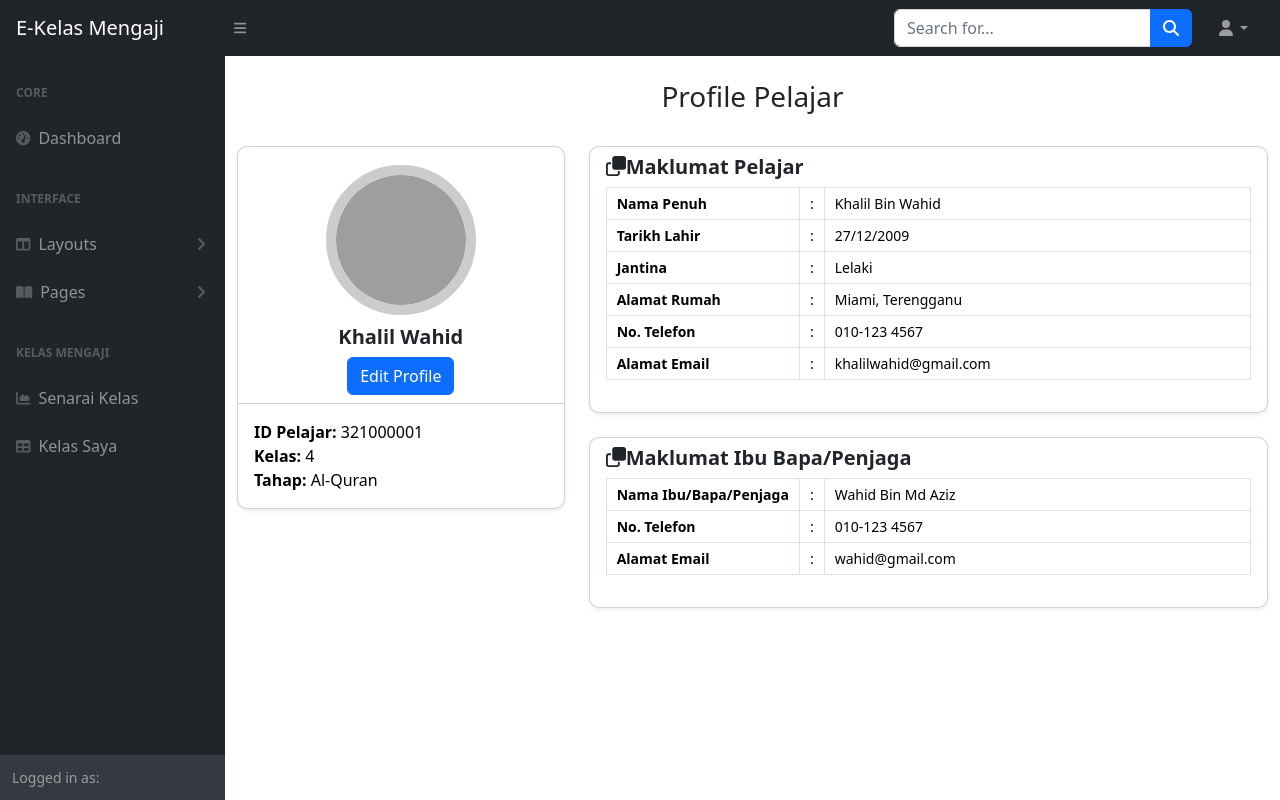
After one commit to juqiey/E-Kelas-Mengaji, a PHP site: page /stuProfile.php in a window 1280 px wide. The commit adds this page. Run offline with PHP 8.4, Linux system fonts and the light colour scheme; some libraries are stand-ins or nearby versions; grey boxes are pictures that could not be loaded.

Commit message:
student profile

```diff
--- /dev/null
+++ b/view/stuProfile.php
@@ -0,0 +1,162 @@
+<!DOCTYPE html>
+<html lang="en">
+  <head>
+        <?php
+            $title="Profile Pelajar";
+            require '../global/header.php';
+        ?>
+    <link href="../resources/main.css" rel="stylesheet" />
+    <style>
+      .student-profile .card {
+        border-radius: 10px;
+      }
+
+      .student-profile .card .card-header .profile_img {
+        width: 150px;
+        height: 150px;
+        object-fit: cover;
+        margin: 10px auto;
+        border: 10px solid #ccc;
+        border-radius: 50%;
+      }
+
+      .student-profile .card h3 {
+        font-size: 20px;
+        font-weight: 700;
+      }
+
+      .student-profile .card p {
+        font-size: 16px;
+        color: #000;
+      }
+
+      .student-profile .table th,
+      .student-profile .table td {
+        font-size: 14px;
+        padding: 5px 10px;
+        color: #000;
+      }
+    </style>
+  </head>
+
+  <body class="sb-nav-fixed">
+    <?php
+        require '../global/navigation_header.php';
+    ?>
+    <div id="layoutSidenav">
+        <?php
+            require '../global/sidebar.php';
+        ?>
+      <div id="layoutSidenav_content">
+        <main>
+          <!-- Student Profile -->
+          <div class="student-profile py-4">
+            <div class="container">
+            <div class="card-header text-center">
+                <h3>Profile Pelajar</h3>
+                <br>
+            </div>
+              <div class="row">
+                <div class="col-lg-4">
+                  <div class="card shadow-sm">
+                    <div class="card-header bg-transparent text-center">
+                        <img class="profile_img" src="https://placeimg.com/640/480/arch/any" alt="">
+                        <h3>Khalil Wahid</h3>
+                        <a href="edit_profile.php" class="btn btn-primary">Edit Profile</a>
+                    </div>
+                    <div class="card-body">
+                      <p class="mb-0">
+                        <strong class="pr-1">ID Pelajar: </strong>321000001
+                      </p>
+                      <p class="mb-0">
+                        <strong class="pr-1">Kelas: </strong>4
+                      </p>
+                      <p class="mb-0">
+                        <strong class="pr-1">Tahap: </strong>Al-Quran
+                      </p>
+                    </div>
+                  </div>
+                </div>
+                <div class="col-lg-8">
+                <!-- pelajar -->
+                  <div class="card shadow-sm">
+                    <div class="card-header bg-transparent border-0">
+                      <h3 class="mb-0">
+                        <i class="far fa-clone pr-1"></i>Maklumat Pelajar
+                      </h3>
+                    </div>
+                    <div class="card-body pt-0">
+                      <table class="table table-bordered">
+                        <tr>
+                          <th width="30%">Nama Penuh</th>
+                          <td width="2%">:</td>
+                          <td>Khalil Bin Wahid</td>
+                        </tr>
+                        <tr>
+                          <th width="30%">Tarikh Lahir</th>
+                          <td width="2%">:</td>
+                          <td>27/12/2009</td>
+                        </tr>
+                        <tr>
+                          <th width="30%">Jantina</th>
+                          <td width="2%">:</td>
+                          <td>Lelaki</td>
+                        </tr>
+                        <tr>
+                          <th width="30%">Alamat Rumah</th>
+                          <td width="2%">:</td>
+                          <td>Miami, Terengganu</td>
+                        </tr>
+                        <tr>
+                          <th width="30%">No. Telefon</th>
+                          <td width="2%">:</td>
+                          <td>010-123 4567</td>
+                        </tr>
+                        <tr>
+                          <th width="30%">Alamat Email</th>
+                          <td width="2%">:</td>
+                          <td>khalilwahid@gmail.com</td>
+                        </tr>
+                      </table>
+                    </div>
+                  </div>
+                  <br>
+                  <!-- ibubapa/penjaga -->
+                  <div class="card shadow-sm">
+                    <div class="card-header bg-transparent border-0">
+                      <h3 class="mb-0">
+                        <i class="far fa-clone pr-1"></i>Maklumat Ibu Bapa/Penjaga
+                      </h3>
+                    </div>
+                    <div class="card-body pt-0">
+                      <table class="table table-bordered">
+                        <tr>
+                          <th width="30%">Nama Ibu/Bapa/Penjaga</th>
+                          <td width="2%">:</td>
+                          <td>Wahid Bin Md Aziz</td>
+                        </tr>
+                        <tr>
+                          <th width="30%">No. Telefon</th>
+                          <td width="2%">:</td>
+                          <td>010-123 4567</td>
+                        </tr>
+                        <tr>
+                          <th width="30%">Alamat Email</th>
+                          <td width="2%">:</td>
+                          <td>wahid@gmail.com</td>
+                        </tr>
+                      </table>
+                    </div>
+                  </div>
+                </div>
+              </div>
+            </div>
+          </div>
+        </main>
+      </div>
+    </div>
+    <?php
+        require '../global/script.php'
+    ?>
+  </body>
+</html>
```
Also changed, not shown: view/edit_profile.php (added, +33 -0 lines), view/login.php (+1 -17 lines).
